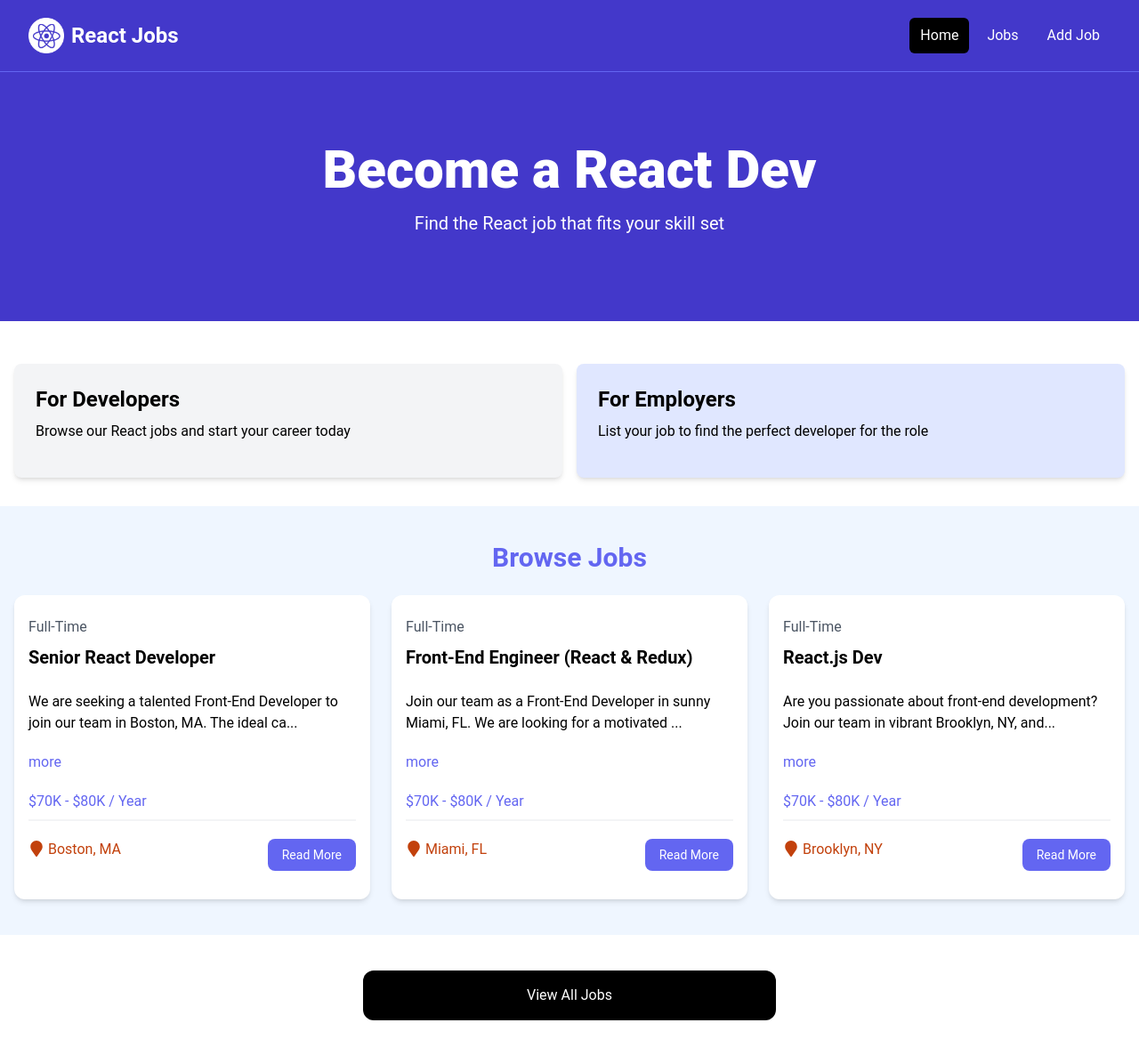
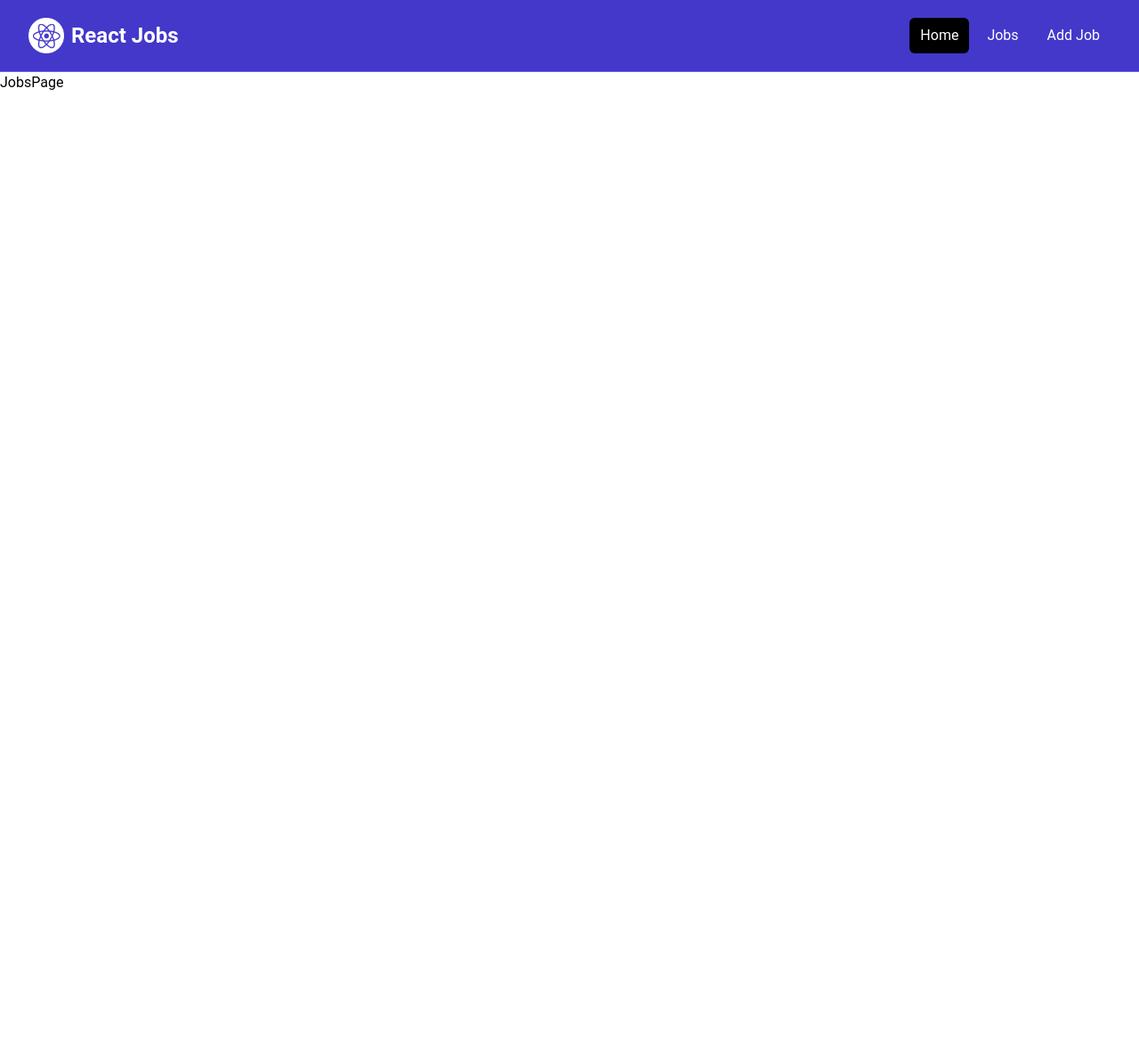
Before and after one commit to darronmoraes/react-course-2024, a React (Vite) app: page /jobs in a window 1280 px wide. Shown: the whole page at 89% size. After the commit the page ends 800 px from the top, so only its background shows below. Built offline with nearby package versions, Linux system fonts and the light colour scheme.

Commit message:
Added react router dom, and refactored project structure to align with pages and layouts, also introduced Link component from react router to replace <a> tag to not reload the page loading

```diff
--- a/package.json
+++ b/package.json
@@ -12,7 +12,8 @@
   "dependencies": {
     "react": "^18.3.1",
     "react-dom": "^18.3.1",
-    "react-icons": "^5.2.1"
+    "react-icons": "^5.2.1",
+    "react-router-dom": "^6.25.1"
   },
   "devDependencies": {
     "@types/react": "^18.3.3",
--- a/src/App.jsx
+++ b/src/App.jsx
@@ -1,18 +1,48 @@
 import React from "react";
-import NavBar from "./components/NavBar";
-import Hero from "./components/Hero";
-import HomeCards from "./components/HomeCards";
-import JobListings from "./components/JobListings";
-import ViewAllJobs from "./components/ViewAllJobs";
+
+// Import Layouts here
+import MainLayout from "./layouts/MainLayout";
+
+// Import Pages here
+import HomePage from "./pages/HomePage";
+import JobsPage from "./pages/JobsPage";
+
+// React router
+import {
+  Route,
+  createBrowserRouter,
+  createRoutesFromElements,
+  RouterProvider,
+} from "react-router-dom";
+
+const router = createBrowserRouter(
+  // example of routing #1
+  // createRoutesFromElements(<Route index element={<HomePage />} />)
+
+  // example of routing #2
+  // if say suppose you want to show a path in route and redirect there
+  // createRoutesFromElements(<Route path="/about" element={<h1>My App</h1>} />)
+
+  // example of routing #3
+  // Having parent route for layout and other routes
+  createRoutesFromElements(
+    <Route path="/" element={<MainLayout />}>
+      {/* Parent Route beings*/}
+      <Route index element={<HomePage />} />
+      <Route path="/jobs" element={<JobsPage />} />
+    </Route>
+  )
+);
 
 const App = () => {
   return (
     <>
-      <NavBar />
+      <RouterProvider router={router} />
+      {/* <NavBar />
       <Hero />
       <HomeCards />
       <JobListings />
-      <ViewAllJobs />
+      <ViewAllJobs /> */}
     </>
   );
 };
--- a/src/components/HomeCards.jsx
+++ b/src/components/HomeCards.jsx
@@ -1,39 +1,40 @@
-import React from 'react'
-import Card from './Card'
+import React from "react";
+import Card from "./Card";
+import { Link } from "react-router-dom";
 
 const HomeCards = () => {
   return (
-    <section className='py-4'>
-      <div className='container-xl lg:container m-auto'>
-        <div className='grid grid-cols-1 md:grid-cols-2 gap-4 p-4 rounded-lg'>
+    <section className="py-4">
+      <div className="container-xl lg:container m-auto">
+        <div className="grid grid-cols-1 md:grid-cols-2 gap-4 p-4 rounded-lg">
           <Card>
-            <h2 className='text-2xl font-bold'>For Developers</h2>
-            <p className='mt-2 mb-4'>
+            <h2 className="text-2xl font-bold">For Developers</h2>
+            <p className="mt-2 mb-4">
               Browse our React jobs and start your career today
             </p>
-            {/* <Link
-              to='/jobs'
-              className='inline-block bg-black text-white rounded-lg px-4 py-2 hover:bg-gray-700'
+            <Link
+              to="/jobs"
+              className="inline-block bg-black text-white rounded-lg px-4 py-2 hover:bg-gray-700"
             >
               Browse Jobs
-            </Link> */}
+            </Link>
           </Card>
-          <Card bg='bg-indigo-100'>
-            <h2 className='text-2xl font-bold'>For Employers</h2>
-            <p className='mt-2 mb-4'>
+          <Card bg="bg-indigo-100">
+            <h2 className="text-2xl font-bold">For Employers</h2>
+            <p className="mt-2 mb-4">
               List your job to find the perfect developer for the role
             </p>
-            {/* <Link
-              to='/add-job'
-              className='inline-block bg-indigo-500 text-white rounded-lg px-4 py-2 hover:bg-indigo-600'
+            <Link
+              to="/add-job"
+              className="inline-block bg-indigo-500 text-white rounded-lg px-4 py-2 hover:bg-indigo-600"
             >
               Add Job
-            </Link> */}
+            </Link>
           </Card>
         </div>
       </div>
     </section>
-  )
-}
+  );
+};
 
-export default HomeCards
+export default HomeCards;
--- a/src/components/JobListing.jsx
+++ b/src/components/JobListing.jsx
@@ -1,6 +1,7 @@
 import React from "react";
 import { useState } from "react";
 import { FaMapMarker } from "react-icons/fa";
+import { Link } from "react-router-dom";
 
 const JobListing = ({ job }) => {
   // read more useState for description
@@ -37,13 +38,13 @@
             <FaMapMarker className="inline text-lg mb-1 mr-1" />
             {job.location}
           </div>
-          <a
-            //   href="job.html"
-            href={`/job/${job.id}`}
+          <Link
+            //   href="job.html" if using <a>
+            to={`/job/${job.id}`}
             className="h-[36px] bg-indigo-500 hover:bg-indigo-600 text-white px-4 py-2 rounded-lg text-center text-sm"
           >
             Read More
-          </a>
+          </Link>
         </div>
       </div>
     </div>
--- a/src/components/NavBar.jsx
+++ b/src/components/NavBar.jsx
@@ -1,5 +1,6 @@
 import React from "react";
 import logo from "../assets/images/logo.png";
+import { Link } from "react-router-dom";
 
 const NavBar = () => {
   return (
@@ -7,35 +8,32 @@
       <div className="mx-auto max-w-7xl px-2 sm:px-6 lg:px-8">
         <div className="flex h-20 items-center justify-between">
           <div className="flex flex-1 items-center justify-center md:items-stretch md:justify-start">
-            <a
-              className="flex flex-shrink-0 items-center mr-4"
-              href="/index.html"
-            >
+            <Link className="flex flex-shrink-0 items-center mr-4" to="/">
               <img className="h-10 w-auto" src={logo} alt="React Jobs img" />
               <span className="hidden md:block text-white text-2xl font-bold ml-2">
                 React Jobs
               </span>
-            </a>
+            </Link>
             <div className="md:ml-auto">
               <div className="flex space-x-2">
-                <a
-                  href="/index.html"
+                <Link
+                  to="/"
                   className="text-white bg-black hover:bg-gray-900 hover:text-white rounded-md px-3 py-2"
                 >
                   Home
-                </a>
-                <a
-                  href="/jobs.html"
+                </Link>
+                <Link
+                  to="/jobs"
                   className="text-white hover:bg-gray-900 hover:text-white rounded-md px-3 py-2"
                 >
                   Jobs
-                </a>
-                <a
-                  href="/add-job.html"
+                </Link>
+                <Link
+                  to="/add-job"
                   className="text-white hover:bg-gray-900 hover:text-white rounded-md px-3 py-2"
                 >
                   Add Job
-                </a>
+                </Link>
               </div>
             </div>
           </div>
--- a/src/components/ViewAllJobs.jsx
+++ b/src/components/ViewAllJobs.jsx
@@ -1,14 +1,15 @@
 import React from "react";
+import { Link } from "react-router-dom";
 
 const ViewAllJobs = () => {
   return (
     <section class="m-auto max-w-lg my-10 px-6">
-      <a
-        href="/jobs"
+      <Link
+        to="/jobs"
         class="block bg-black text-white text-center py-4 px-6 rounded-xl hover:bg-gray-700"
       >
         View All Jobs
-      </a>
+      </Link>
     </section>
   );
 };
--- /dev/null
+++ b/src/layouts/MainLayout.jsx
@@ -0,0 +1,15 @@
+import React from "react";
+
+import { Outlet } from "react-router-dom";
+import NavBar from "../components/NavBar";
+
+const MainLayout = () => {
+  return (
+    <>
+      <NavBar />
+      <Outlet />
+    </>
+  );
+};
+
+export default MainLayout;
--- /dev/null
+++ b/src/pages/HomePage.jsx
@@ -0,0 +1,18 @@
+import React from "react";
+import Hero from "../components/Hero";
+import HomeCards from "../components/HomeCards";
+import JobListings from "../components/JobListings";
+import ViewAllJobs from "../components/ViewAllJobs";
+
+const HomePage = () => {
+  return (
+    <>
+      <Hero />
+      <HomeCards />
+      <JobListings />
+      <ViewAllJobs />
+    </>
+  );
+};
+
+export default HomePage;
--- /dev/null
+++ b/src/pages/JobsPage.jsx
@@ -0,0 +1,7 @@
+import React from "react";
+
+const JobsPage = () => {
+  return <div>JobsPage</div>;
+};
+
+export default JobsPage;
```
Also changed, not shown: 1 other file (tests, documents, lock files or other folders).
